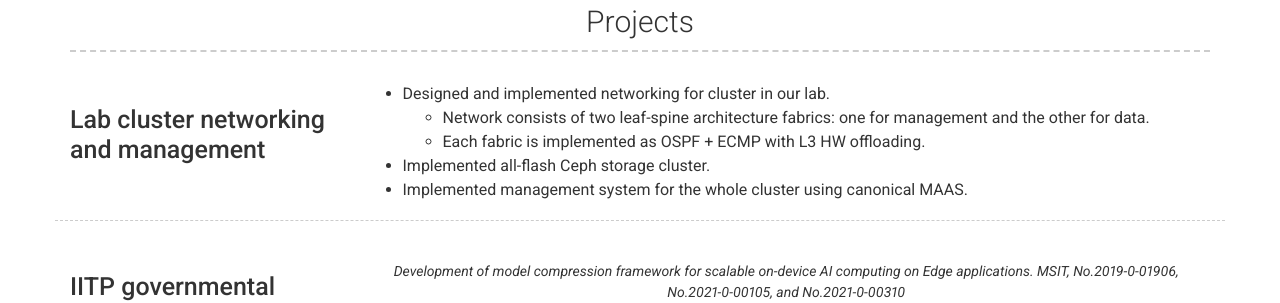
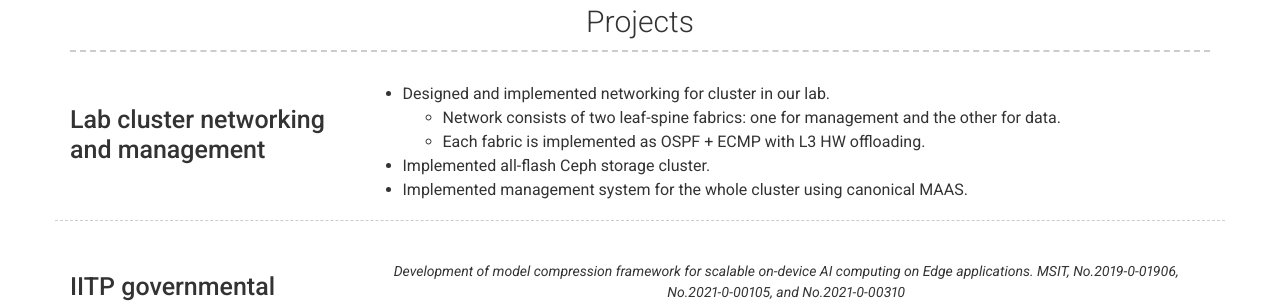
Before and after one commit to lightb0x/lightb0x.github.io, a Jekyll site: the page built from index.md, in a window 1280 px wide and 900 px high, scrolled down 922 px. Shown: the part 152-455 px from the top of the window. Built offline with Jekyll 4.4.1, drawn with Linux system fonts in a browser that asks for light colours; nearby versions of some CDN libraries.

Commit message:
[misc] simplify term

```diff
--- a/_config.yml
+++ b/_config.yml
@@ -107,7 +107,7 @@ content:
         title: Lab cluster networking and management
         description: | # this will include new lines to allow paragraphs
           * Designed and implemented networking for cluster in our lab.
-            * Network consists of two leaf-spine architecture fabrics: one for management and the other for data.
+            * Network consists of two leaf-spine fabrics: one for management and the other for data.
             * Each fabric is implemented as OSPF + ECMP with L3 HW offloading.
           * Implemented all-flash Ceph storage cluster.
           * Implemented management system for the whole cluster using canonical MAAS.
```
